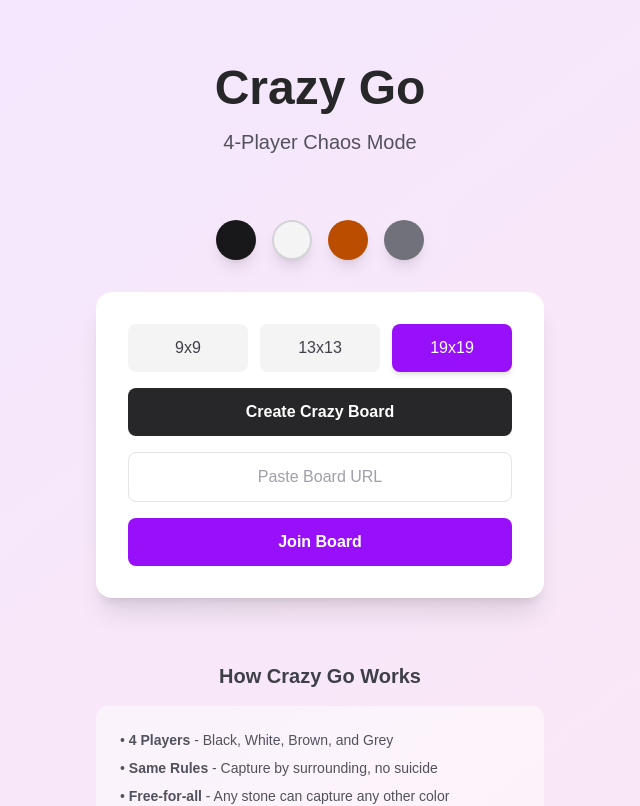
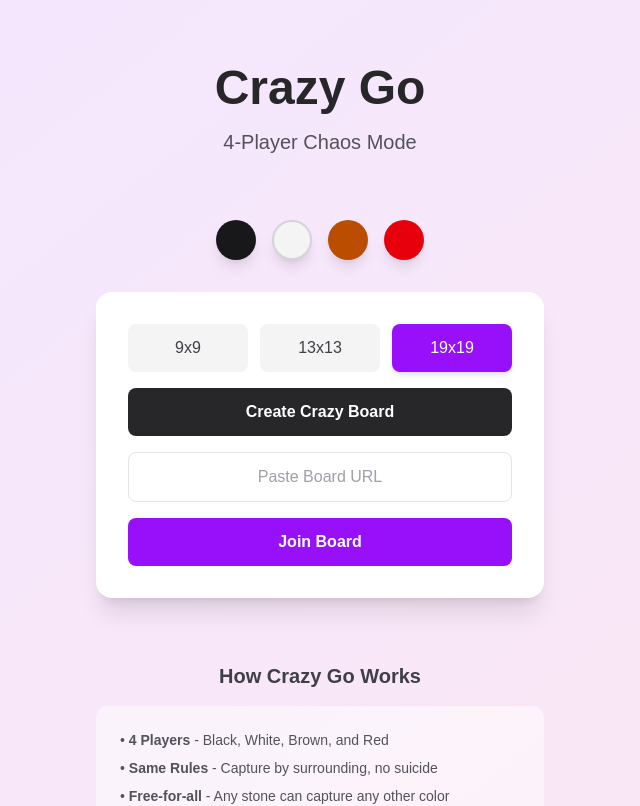
Before and after one commit to micheldegeofroy/gobanweb, a Next.js app: page /crazy in a window 1280 px wide. Shown: the top 806 px of the page, without its empty margins (320-960 px from the left). Built offline with nearby package versions, Linux system fonts and the light colour scheme.

Commit message:
Change grey stone to red in Crazy Go
Co-Authored-By: Claude Opus 4.5 <noreply@anthropic.com>

```diff
--- a/src/app/crazy/page.tsx
+++ b/src/app/crazy/page.tsx
@@ -96,7 +96,7 @@ export default function CrazyGoHome() {
             <div className="w-10 h-10 rounded-full bg-zinc-900 shadow-lg" title="Black" />
             <div className="w-10 h-10 rounded-full bg-zinc-100 border-2 border-zinc-300 shadow-lg" title="White" />
             <div className="w-10 h-10 rounded-full bg-amber-700 shadow-lg" title="Brown" />
-            <div className="w-10 h-10 rounded-full bg-zinc-500 shadow-lg" title="Grey" />
+            <div className="w-10 h-10 rounded-full bg-red-600 shadow-lg" title="Red" />
           </div>
 
           {/* Single Card for Create and Join */}
@@ -166,7 +166,7 @@ export default function CrazyGoHome() {
           </h3>
           <div className="bg-white/50 dark:bg-zinc-800/50 rounded-xl p-6">
             <ul className="text-sm text-zinc-600 dark:text-zinc-400 space-y-2 text-left">
-              <li>• <strong>4 Players</strong> - Black, White, Brown, and Grey</li>
+              <li>• <strong>4 Players</strong> - Black, White, Brown, and Red</li>
               <li>• <strong>Same Rules</strong> - Capture by surrounding, no suicide</li>
               <li>• <strong>Free-for-all</strong> - Any stone can capture any other color</li>
               <li>• <strong>Shared Board</strong> - Everyone plays on the same board</li>
--- a/src/components/CrazyGoBoard.tsx
+++ b/src/components/CrazyGoBoard.tsx
@@ -40,7 +40,7 @@ const stoneColors = {
   0: { light: '#4a4a4a', dark: '#1a1a1a', outline: '#000000' }, // Black
   1: { light: '#ffffff', dark: '#d0d0d0', outline: '#b0b0b0' }, // White
   2: { light: '#d97706', dark: '#92400e', outline: '#78350f' }, // Brown/Amber
-  3: { light: '#9ca3af', dark: '#4b5563', outline: '#374151' }, // Grey
+  3: { light: '#ef4444', dark: '#991b1b', outline: '#7f1d1d' }, // Red
 };
 
 export default function CrazyGoBoard({
--- a/src/components/CrazyStonePot.tsx
+++ b/src/components/CrazyStonePot.tsx
@@ -30,10 +30,10 @@ const colorStyles = {
     text: 'text-amber-100',
   },
   3: {
-    bg: 'bg-zinc-500 hover:bg-zinc-400 active:bg-zinc-300',
-    stone: 'bg-gradient-to-br from-zinc-400 to-zinc-600',
+    bg: 'bg-red-600 hover:bg-red-500 active:bg-red-400',
+    stone: 'bg-gradient-to-br from-red-400 to-red-700',
     border: '',
-    text: 'text-zinc-100',
+    text: 'text-red-100',
   },
 };
 
```
